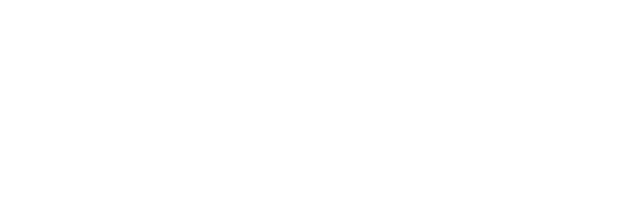
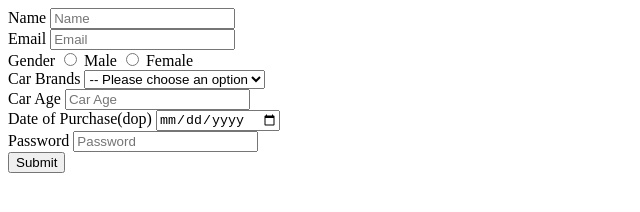
Before and after one commit to acciojob/car-insurance-form-avinasha6, a website: page main.html in a window 1280 px wide. Shown: the whole page, without its empty margins (0-640 px from the left). Drawn offline with Linux system fonts and the light colour scheme.

Commit message:
created a submission

```diff
--- a/main.html
+++ b/main.html
@@ -8,6 +8,29 @@
 
 <body>
 	<!-- the entire body must be written by student -->
+	<label for="name">Name</label>
+	<input type="text" required id="name" placeholder="Name"><br>
+	<label for="email">Email</label>
+	<input type="email" required id="email" placeholder="Email"><br>
+	Gender
+	<input type="radio" required name="gender">
+	<label for="gender_m">Male</label>
+	<input type="radio" required name="gender">
+	<label for="gender_f">Female</label><br>
+	<label for="carBrands">Car Brands</label>
+	<select required id="cars" placeholder="please choose an option">
+		<option value="please choose an option">-- Please choose an option</option>
+		<option value="BMW">BMW</option>
+		<option value="Audi">Audi</option>
+		<option value="Mercedez">Mercedez</option>
+	</select><br>
+	<label for="carAge">Car Age</label>
+	<input type="number" required id="carage" placeholder="Car Age"><br>
+	<label for="dop">Date of Purchase(dop)</label>
+	<input type="date" required id="dop" placeholder="Date of Purchase(dop)"><br>
+	<label for="password">Password</label>
+	<input type="password" required id="password" placeholder="Password"><br>
+	<button type="submit">Submit</button>
     <script type="text/javascript" src="./script.js">
 </script>
 
```
